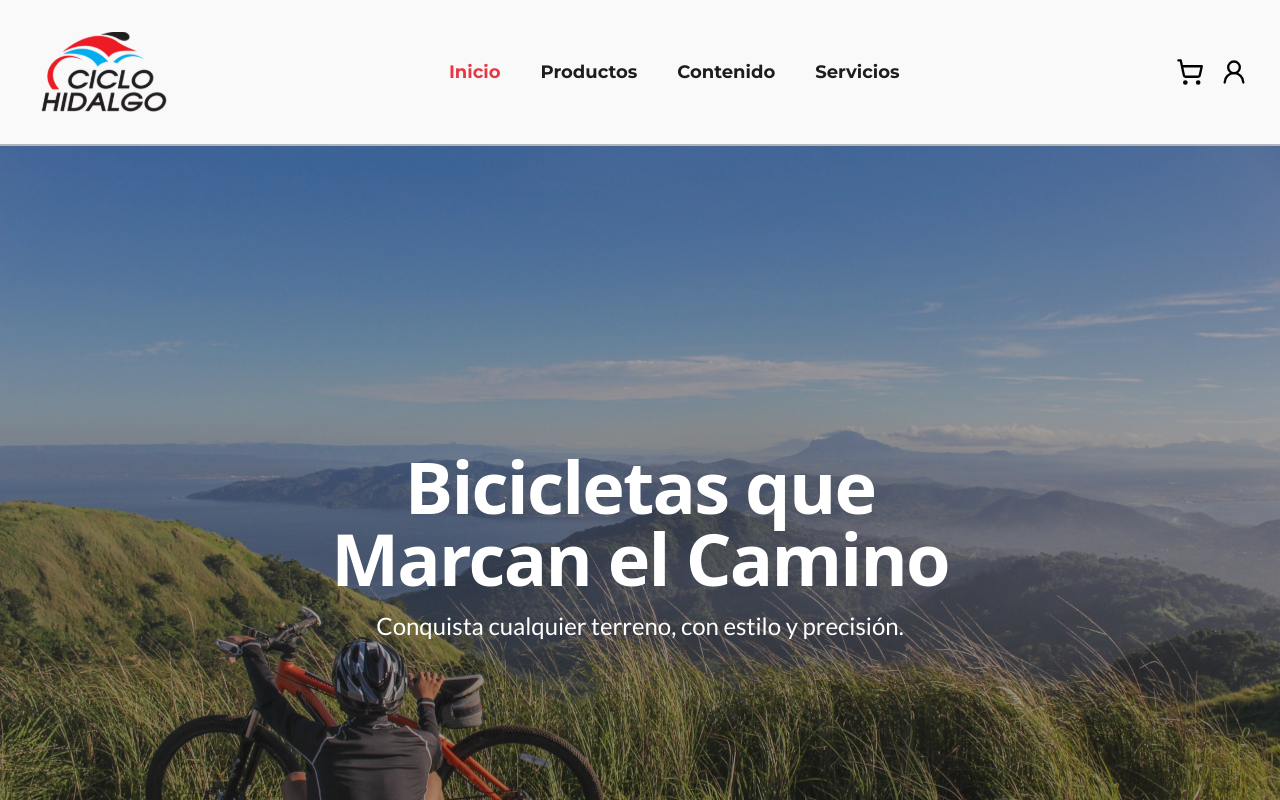
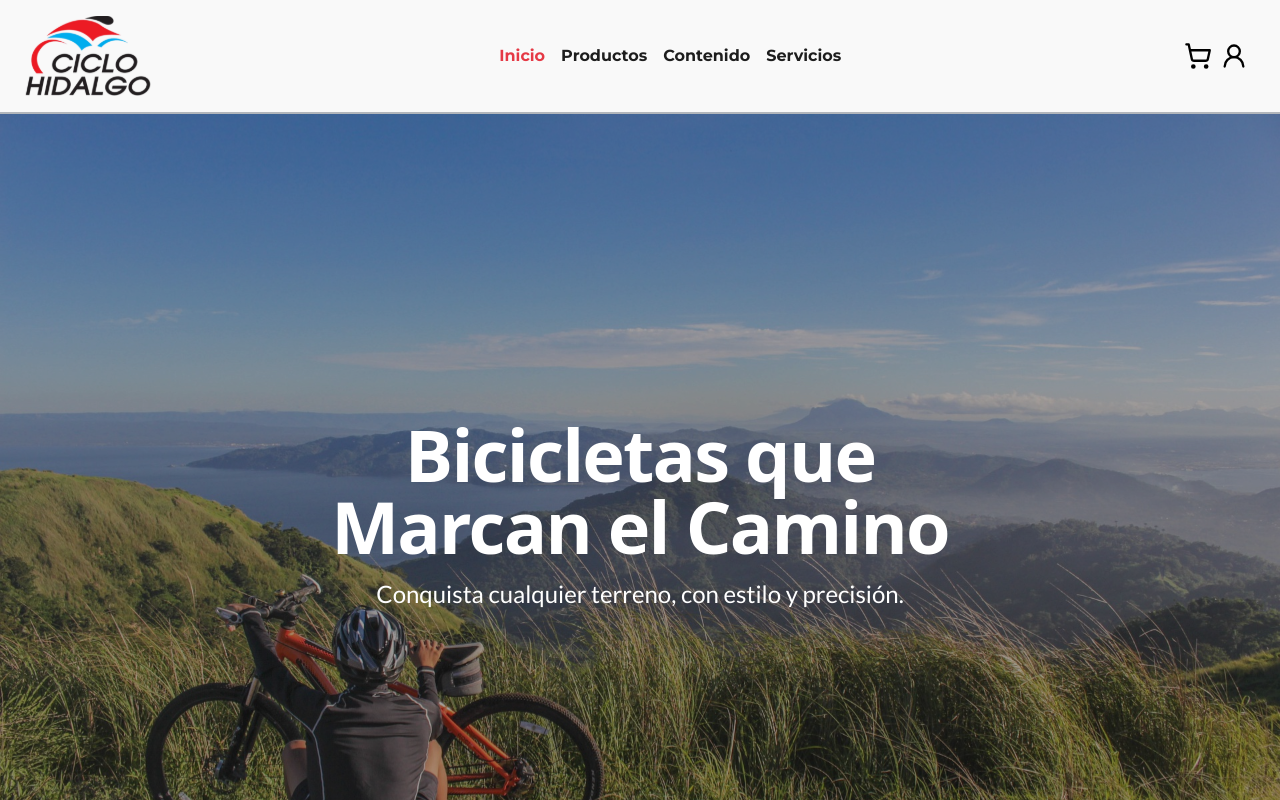
Before and after one commit to zenith-group-2024/CicloHidalgo-Desarrollo, a React (Vite) app: page / in a window 1280 px wide. Shown: the top 800 px of the page. Built offline with nearby package versions, Linux system fonts and the light colour scheme; no server answers.

Commit message:
navbar responsive admin listo

```diff
--- a/src/UI/Navbar.jsx
+++ b/src/UI/Navbar.jsx
@@ -5,9 +5,11 @@ import { GlobalContext } from '../global/GlobalState.jsx';
 import AuthForm from '../forms/Login.jsx';
 import logo from '../assets/images/logo.svg';
 import MenuPerfil from '../pages/MenuPerfil.jsx'
+
 import { CartContext } from '../UI/prueba_carrito.jsx';
 const Navbar = () => {
   const { state, logout } = useContext(GlobalContext);
+
   const { isAuthenticated, isAdmin } = state;
   const [isAuthModalOpen, setIsAuthModalOpen] = React.useState(false);
   const [isPerfilModalOpen, setIsPerfilModalOpen] = React.useState(false);
@@ -26,8 +28,8 @@ const Navbar = () => {
   return (
     <nav className="bg-white p-4 w-full flex flex-col md:flex-row justify-between items-center border-b-2 border-border-gray-opacity z-50">
       <div className="flex items-center justify-between w-full md:w-auto">
-      <Link to="/" className={`text-black font-primary font-bold text-lg hover:text-gray transform transition-transform duration-300 hover:scale-110 ${location.pathname === '/' ? 'text-red' : ''}`}>
-      <img src={logo} alt="logo" className="h-16 md:h-20 m-4" />
+      <Link to="/" className={` transform transition-transform duration-300 hover:scale-110 ${location.pathname === '/' ? 'text-red' : ''}`}>
+      <img src={logo} alt="logo" className="h-16 md:h-20  mr-4" />
         </Link>
 
         <button
@@ -38,36 +40,36 @@ const Navbar = () => {
         </button>
       </div>
 
-      <div className="hidden md:flex flex-grow justify-center space-x-10">
-        <Link to="/" className={`text-black font-primary font-bold text-lg hover:text-gray transform transition-transform duration-300 hover:scale-110 ${location.pathname === '/' ? 'text-red' : ''}`}>
+      <div className="hidden md:flex flex-grow justify-center space-x-10 md:space-x-4">
+        <Link to="/" className={`text-black font-primary font-bold text-lg md:text-base hover:text-gray transform transition-transform duration-300 hover:scale-110 ${location.pathname === '/' ? 'text-red' : ''}`}>
           Inicio
         </Link>
-        <Link to="/Productos" className={`text-black font-primary font-bold text-lg hover:text-gray transform transition-transform duration-300 hover:scale-110 ${location.pathname === '/Productos' ? 'text-red' : ''}`}>
+        <Link to="/Productos" className={`text-black font-primary font-bold text-lg md:text-base hover:text-gray transform transition-transform duration-300 hover:scale-110 ${location.pathname === '/Productos' ? 'text-red' : ''}`}>
           Productos
         </Link>
-        <Link to="/Contenido" className={`text-black font-primary font-bold text-lg hover:text-gray transform transition-transform duration-300 hover:scale-110 ${location.pathname === '/Contenido' ? 'text-red' : ''}`}>
+        <Link to="/Contenido" className={`text-black font-primary font-bold text-lg md:text-base hover:text-gray transform transition-transform duration-300 hover:scale-110 ${location.pathname === '/Contenido' ? 'text-red' : ''}`}>
           Contenido
         </Link>
-        <Link to="/Servicios" className={`text-black font-primary font-bold text-lg hover:text-gray transform transition-transform duration-300 hover:scale-110 ${location.pathname === '/Servicios' ? 'text-red' : ''}`}>
+        <Link to="/Servicios" className={`text-black font-primary font-bold text-lg md:text-base hover:text-gray transform transition-transform duration-300 hover:scale-110 ${location.pathname === '/Servicios' ? 'text-red' : ''}`}>
           Servicios
         </Link>
 
 
           {state.isAdmin && (
-          <Link to="/admin-dashboard" className={`text-black font-primary font-bold text-lg hover:text-gray transform transition-transform duration-300 hover:scale-110 ${location.pathname === '/admin-dashboard' ? 'text-red' : ''}`}>
+          <Link to="/admin-dashboard" className={`text-black font-primary font-bold text-lg md:text-base hover:text-gray transform transition-transform duration-300 hover:scale-110 ${location.pathname === '/admin-dashboard' ? 'text-red' : ''}`}>
             Admin CRUD
           </Link>
           )}
 
 {state.isAdmin && (
-          <Link to="/Dashboard" className={`text-black font-primary font-bold text-lg hover:text-gray transform transition-transform duration-300 hover:scale-110 ${location.pathname === '/Dashboard' ? 'text-red' : ''}`}>
+          <Link to="/Dashboard" className={`text-black font-primary font-bold text-lg md:text-base hover:text-gray transform transition-transform duration-300 hover:scale-110 ${location.pathname === '/Dashboard' ? 'text-red' : ''}`}>
             Dashboard
           </Link>
           )}
 
       </div>
 
-      <div className="flex space-x-4 m-4 md:ml-4 relative">
+      <div className="flex space-x-4 md:space-x-2 m-4 md:ml-4 relative">
       <Link to="/Carrito" className="relative flex items-center">
   <ShoppingCart size={28} className="transform transition-transform duration-300 hover:scale-110" />
   {cartCount > 0 && (
@@ -84,7 +86,8 @@ const Navbar = () => {
         </div>
       )}
         <div onClick={() => isAuthenticated ? setIsPerfilModalOpen(true) : setIsAuthModalOpen(true)} className="transform transition-transform duration-300 hover:scale-110 cursor-pointer">
-  {isAuthenticated ? <UserCheck size={28} /> : <UserRound size={28} />}
+  {isAuthenticated ? <UserCheck className='w-8 h8 md:w-7 md:h-7' /> : <UserRound className='w-8 h8 md:w-7 md:h-7' />}
+
 </div>
 
       </div>
--- a/src/pages/Orden.jsx
+++ b/src/pages/Orden.jsx
@@ -1,5 +1,5 @@
 import { useEffect, useState, useContext } from "react";
-import { CartContext } from "../UI/Prueba_Carrito.jsx";
+import { CartContext } from "../UI/prueba_carrito.jsx";
 import { Truck, Store } from "lucide-react";
 import Navbar from "../UI/Navbar.jsx";
 import Footer from "../UI/Footer.jsx";
@@ -10,10 +10,9 @@ function FormularioEnvio() {
 
   const productos = [];
   const { state } = useContext(GlobalContext);
-  const { cart, setCart } = useContext(CartContext);
+  const { cart} = useContext(CartContext);
   const [envio, setEnvio] = useState("envia");
   const [pago, setPago] = useState("sinpe");
-  const [cantidades, setCantidades] = useState(productos.map(() => 1));
   const [formOrdenData, setFormData] = useState({
     user_id: state.id || "",
     metodo_envio: "envia",
```
